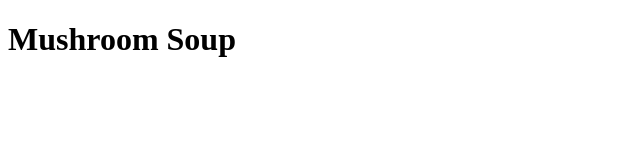
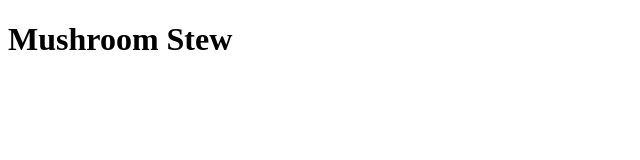
Before and after one commit to AtlitYam/odin-recipes, a plain HTML site: page recipes/mushroom_stew.html in a window 1280 px wide. Shown: the full height of the page, 0-640 px from the left. Drawn offline with Linux system fonts and the light colour scheme.

Commit message:
Correct typo in mushroom stew

```diff
--- a/recipes/mushroom_soup.html
+++ b/recipes/mushroom_stew.html
@@ -4,9 +4,9 @@
         <meta charset="UTF-8">
         <meta http-equiv="X-UA-Compatible" content="IE=edge">
         <meta name="viewport" content="width=device-width, initial-scale=1.0">
-        <title>Minecraft Food - Mushroom Soup</title>
+        <title>Minecraft Food - Mushroom Stew</title>
     </head>
 <body>
-    <h1>Mushroom Soup</h1>
+    <h1>Mushroom Stew</h1>
 </body>
 </html>
```
